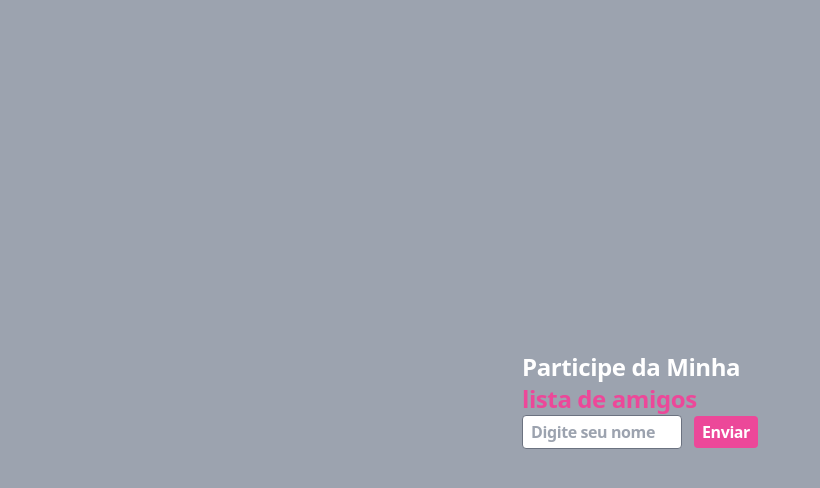
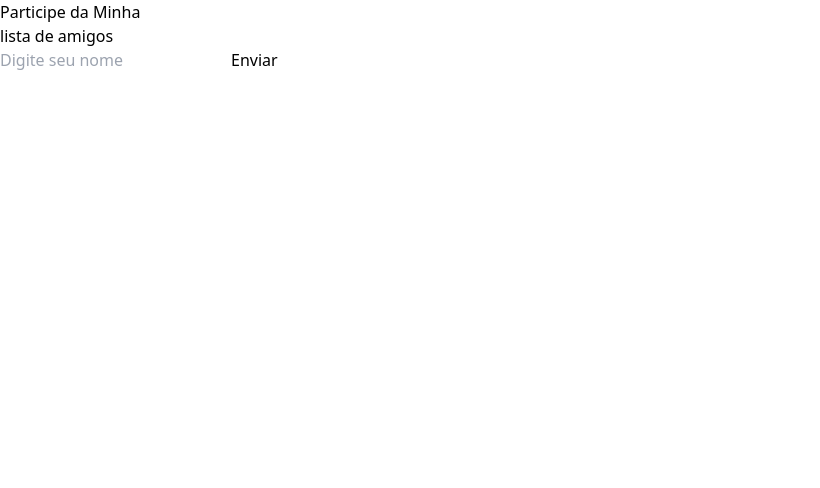
Before and after one commit to DhanielB/Amigos, a React (Vite) app: page / in a window 1280 px wide. Shown: the top 488 px of the page, without its empty margins (0-820 px from the left). Built offline with nearby package versions, Linux system fonts and the light colour scheme.

Commit message:
Update tailwind.config.js

```diff
--- a/tailwind.config.js
+++ b/tailwind.config.js
@@ -1,5 +1,5 @@
 module.exports = {
-  content: [ "./src/**/*.{js,jsx,ts,tsx}", ],
+  content: ["./src/pages/**/*.{js, jsx, ts, tsx"],
   theme: {
     extend: {},
   },
```
